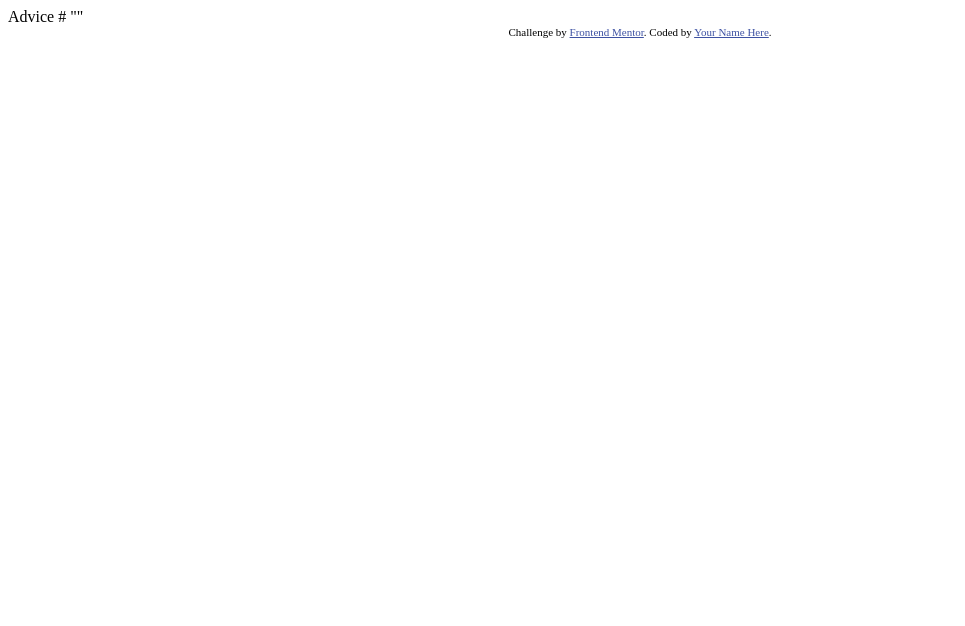
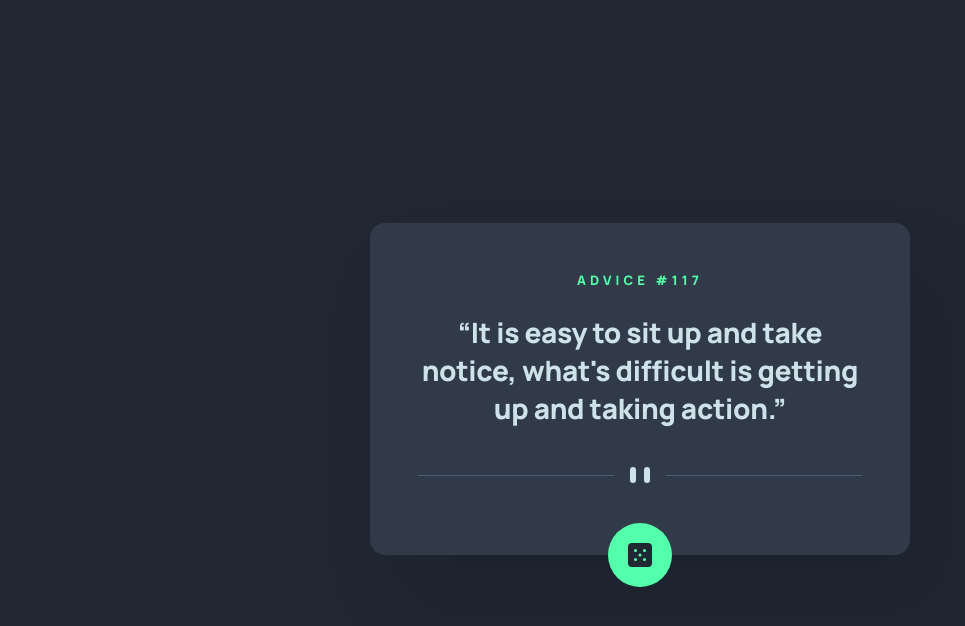
Before and after one commit to DavitDvalashvili/Advice-generator-app, a plain HTML site: page index.html in a window 1280 px wide. Shown: the whole page, without its empty margins (0-965 px from the left). Drawn offline with Linux system fonts and the light colour scheme.

Commit message:
finish html and css

```diff
--- a/index.html
+++ b/index.html
@@ -1,28 +1,24 @@
-<!DOCTYPE html>
 <html lang="en">
-<head>
-  <meta charset="UTF-8">
-  <meta name="viewport" content="width=device-width, initial-scale=1.0"> <!-- displays site properly based on user's device -->
-
-  <link rel="icon" type="image/png" sizes="32x32" href="./images/favicon-32x32.png">
-
-  <title>Frontend Mentor | Advice generator app</title>
-
-  <!-- Feel free to remove these styles or customise in your own stylesheet 👍 -->
-  <style>
-    .attribution { font-size: 11px; text-align: center; }
-    .attribution a { color: hsl(228, 45%, 44%); }
-  </style>
-</head>
-<body>
-
-  Advice #<!-- Advice ID goes here -->
-
-  "<!-- Advice text goes here -->"
-
-  <div class="attribution">
-    Challenge by <a href="https://www.frontendmentor.io?ref=challenge" target="_blank">Frontend Mentor</a>.
-    Coded by <a href="#">Your Name Here</a>.
-  </div>
-</body>
+    <head>
+        <meta charset="UTF-8" />
+        <meta name="viewport" content="width=device-width, initial-scale=1.0" />
+        <link rel="icon" type="image/png" sizes="32x32" href="./assets/favicon.png"/>
+        <link rel="stylesheet" href="./style/reset.css" />
+        <link rel="stylesheet" href="./style/style.css" />
+        <script src="./script.js" defer></script>
+        <title>Advice-generator-app</title>
+    </head>
+    <body>
+        <section class="card">
+            <h3 class="advice-number">ADVICE #117</h3>
+            <p class="advice-text">“It is easy to sit up and take notice, what's difficult is getting up and taking action.”</p>
+            <div class="img-box">
+                <img id="mobile" src="./images/pattern-divider-mobile.svg" alt="pattern-divider-mobile">
+                <img id="desktop" src="./images/pattern-divider-desktop.svg" alt="pattern-divider-desktop">
+            </div>
+            <div class="button">
+                <img src="./images/icon-dice.svg" alt="icon-dice">
+            </div>
+        </section>
+    </body>
 </html>
--- /dev/null
+++ b/style/reset.css
@@ -0,0 +1,53 @@
+small, strike, strong, sub, sup, tt, var,
+b, u, i, center,
+dl, dt, dd, ol, ul, li,
+fieldset, form, label, legend,
+table, caption, tbody, tfoot, thead, tr, th, td,
+article, aside, canvas, details, embed,
+figure, figcaption, footer, header, hgroup,
+menu, nav, output, ruby, section, summary,
+time, mark, audio, video {
+	margin: 0;
+	padding: 0;
+	border: 0;
+	font-size: 100%;
+	font: inherit;
+	vertical-align: baseline;
+}
+/* HTML5 display-role reset for older browsers */
+article, aside, details, figcaption, figure,
+footer, header, hgroup, menu, nav, section {
+	display: block;
+}
+body {
+	line-height: 1;
+	margin: 0;
+}
+ol, ul {
+	list-style: none;
+}
+blockquote, q {
+	quotes: none;
+}
+blockquote:before, blockquote:after,
+q:before, q:after {
+	content: '';
+	content: none;
+}
+table {
+	border-collapse: collapse;
+	border-spacing: 0;
+}
+* {
+    box-sizing: border-box;
+	border-style: none;
+	margin: 0;
+	padding: 0;
+}
+a {
+    color: inherit;
+    text-decoration: inherit;
+}
+*::-webkit-scrollbar {
+    display: none;
+}
--- /dev/null
+++ b/style/style.scss
@@ -0,0 +1,112 @@
+@import url('https://fonts.googleapis.com/css2?family=Barlow:wght@100;200;300;400;500;600;700;800;900&family=Manrope:wght@400;500;700;800&family=Space+Mono:wght@400;700&display=swap');
+
+//colors
+$white: #CEE3E9;
+$green: #53FFAA;
+$gray: #313A48;
+$grayBc: #202733;;
+
+// font-size
+$small: 1.1rem;
+$large: 2.4rem;
+
+//classes
+%text2 {
+    font-weight: 800;
+    font-size: $large;
+    line-height: 3.3rem;
+    text-align: center;
+    letter-spacing: -0.0257143rem;
+    color: $white;
+}
+%text1 {
+    font-weight: 800;
+    font-size: $small;
+    line-height: 1.5rem;
+    text-align: center;
+    letter-spacing: 0.345714rem;
+    color: $green;
+}
+html {
+    font-size: 62.5%;
+    body {
+        display: flex;
+        justify-content: center;
+        font-family: 'Manrope', sans-serif;
+        font-style: normal;
+        background-color: $grayBc;
+        .card {
+            display: flex;
+            flex-direction: column;
+            align-items: center;
+            max-width: 34.3rem;
+            margin: 12rem 1.6rem 0 1.6rem;
+            background-color: $gray;
+            box-shadow: 3rem 5rem 8rem rgba(0, 0, 0, 0.100202);
+            border-radius: 1rem;
+            height: fit-content
+        }
+        .advice-number {
+            @extend %text1;
+            margin-top: 4rem;
+        }
+        .advice-text {
+            margin: 2.4rem;
+            @extend %text2;
+        }
+        .img-box {
+            margin: 0 0 3.2rem 0;
+            #desktop {
+                display: none;
+            }
+        }
+        .button {
+            height: 6.4rem;
+            width: 6.4rem;
+            background-color: $green;
+            border-radius: 50%;
+            margin-bottom: -3.2rem;
+            img {
+                margin: 2rem;
+            }
+        }
+    }
+    @media (min-width: 1024px) {
+        body {
+            .card {
+                max-width: 54rem;
+                margin: 22.3rem 0 0 0;
+                box-shadow: 3rem 5rem 8rem rgba(0, 0, 0, 0.100202);
+                border-radius: 1.5rem;
+                .advice-number {
+                    font-size: 1.3rem;
+                    line-height: 1.8rem;
+                    letter-spacing: 0.408571rem;
+                    margin-top: 4.8rem;
+                }
+                .advice-text {
+                    margin: 2.4rem 4.8rem 4rem 4.8rem;
+                    font-size: 2.8rem;
+                    line-height: 3.8rem;
+                    letter-spacing: -0.03rem;
+                }
+                .img-box {
+                    margin: 0 0 4rem 0;
+                    #desktop {
+                        display: block;
+                    }
+                    #mobile {
+                        display: none;
+                    }
+                }
+                .button:hover {
+                    background: #53FFAA;
+                    box-shadow: 0px 0px 40px #53FFAA;
+                    cursor: pointer;
+                    transition: all 0.5s ease-out;
+                }
+            }
+        }
+
+    }
+}
```
Also changed, not shown: script.js (added), style/style.css (added), 1 other file.
